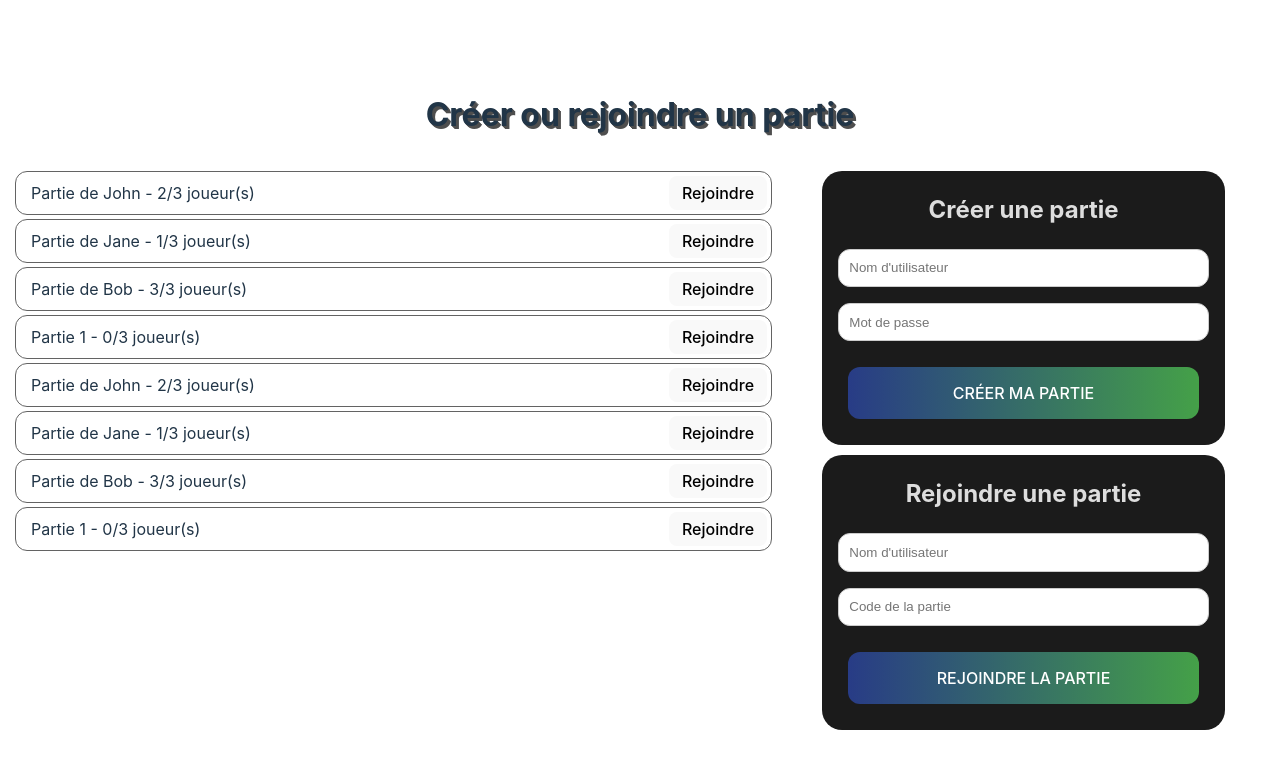
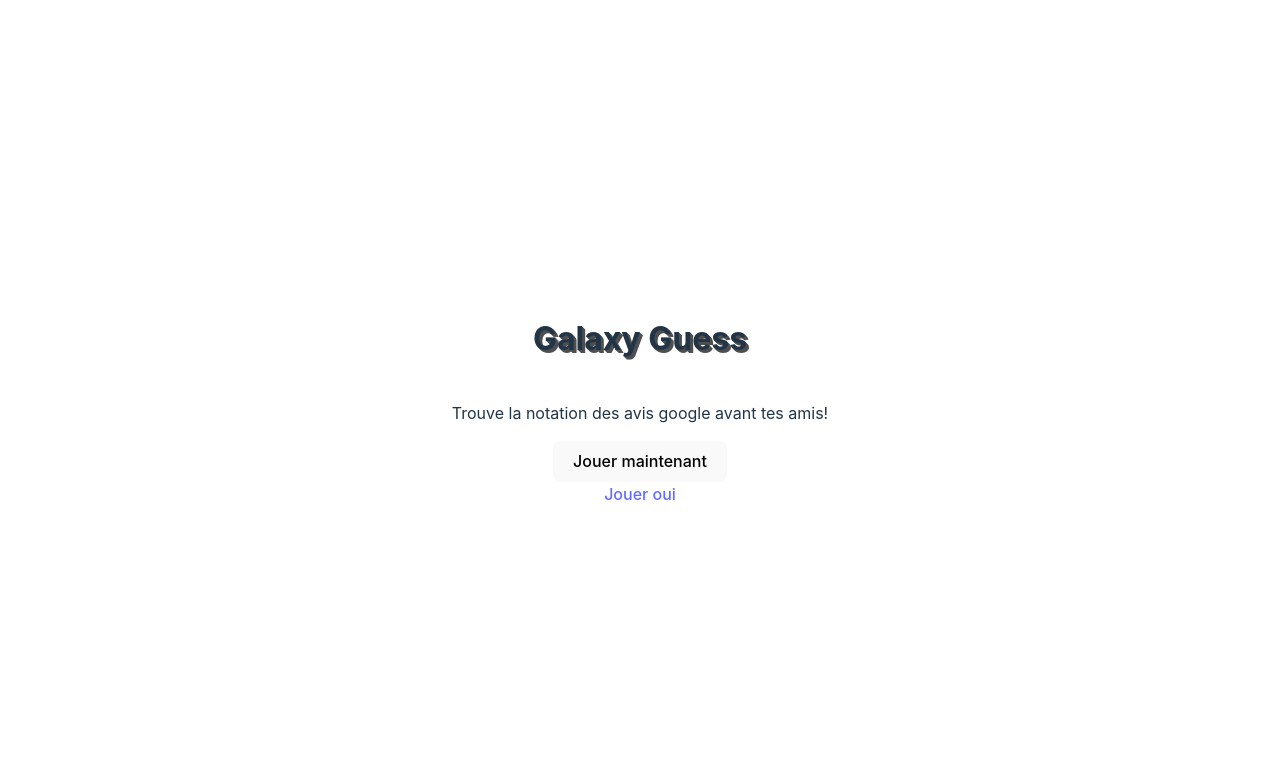
Before and after one commit to GalaxyGuess/GalaxyGuessFront, a Vue app: page / in a window 1280 px wide. Shown: the top 768 px of the page. Built offline with nearby package versions, Linux system fonts and the light colour scheme.

Commit message:
Added router

```diff
--- a/package.json
+++ b/package.json
@@ -9,7 +9,8 @@
     "preview": "vite preview"
   },
   "dependencies": {
-    "vue": "^3.4.21"
+    "vue": "^3.4.21",
+    "vue-router": "^4.3.0"
   },
   "devDependencies": {
     "@vitejs/plugin-vue": "^5.0.4",
--- a/src/App.vue
+++ b/src/App.vue
@@ -1,9 +1,8 @@
 <script setup lang="ts">
-import Home from './pages/Home.vue';
-import Join from './pages/Join.vue';
 </script>
 
 <template>
-  <!--<Home/>-->
-  <Join/>
+  <div id="app">
+    <router-view/>
+  </div>
 </template>
--- a/src/main.ts
+++ b/src/main.ts
@@ -1,5 +1,6 @@
 import { createApp } from 'vue'
 import './style.css'
 import App from './App.vue'
+import { router } from './router'
 
-createApp(App).mount('#app')
+createApp(App).use(router).mount('#app')
--- a/src/pages/Home.vue
+++ b/src/pages/Home.vue
@@ -1,4 +1,13 @@
 <script setup lang="ts">
+import { useRouter } from 'vue-router';
+
+const router = useRouter();
+
+const goToJoinPage = () => {
+    console.log('goToJoinPage')
+    // @ts-ignore
+    router.push('/join')
+};
 </script>
 
 <template>
@@ -7,7 +16,8 @@
         <p>
             Trouve la notation des avis google avant tes amis!
         </p>
-        <button>Jouer maintenant</button>
+        <button @click="goToJoinPage">Jouer maintenant</button>
+        <RouterLink :to="'/join'">Jouer oui</RouterLink>
     </main>
 </template>
 
--- a/src/pages/Join.vue
+++ b/src/pages/Join.vue
@@ -17,14 +17,15 @@
         </ul>
         <form class="galaxy-form create">
             <h2>Créer une partie</h2>
-            <input type="text" placeholder="Nom d'utilisateur" class="galaxy-input">
-            <input type="text" placeholder="Mot de passe" class="galaxy-input">
+            <input type="text" placeholder="Nom d'utilisateur">
+            <input type="text" placeholder="Mot de passe">
             <button>Créer ma partie</button>
         </form>
         <form class="galaxy-form join">
             <h2>Rejoindre une partie</h2>
             <input type="text" placeholder="Nom d'utilisateur">
             <input type="text" placeholder="Code de la partie">
+            <input type="text" placeholder="Mot de passe">
             <button>Rejoindre la partie</button>
         </form>
 
```
Also changed, not shown: src/router/index.ts (added, +14 -0 lines), 1 other file (tests, documents, lock files or other folders).
